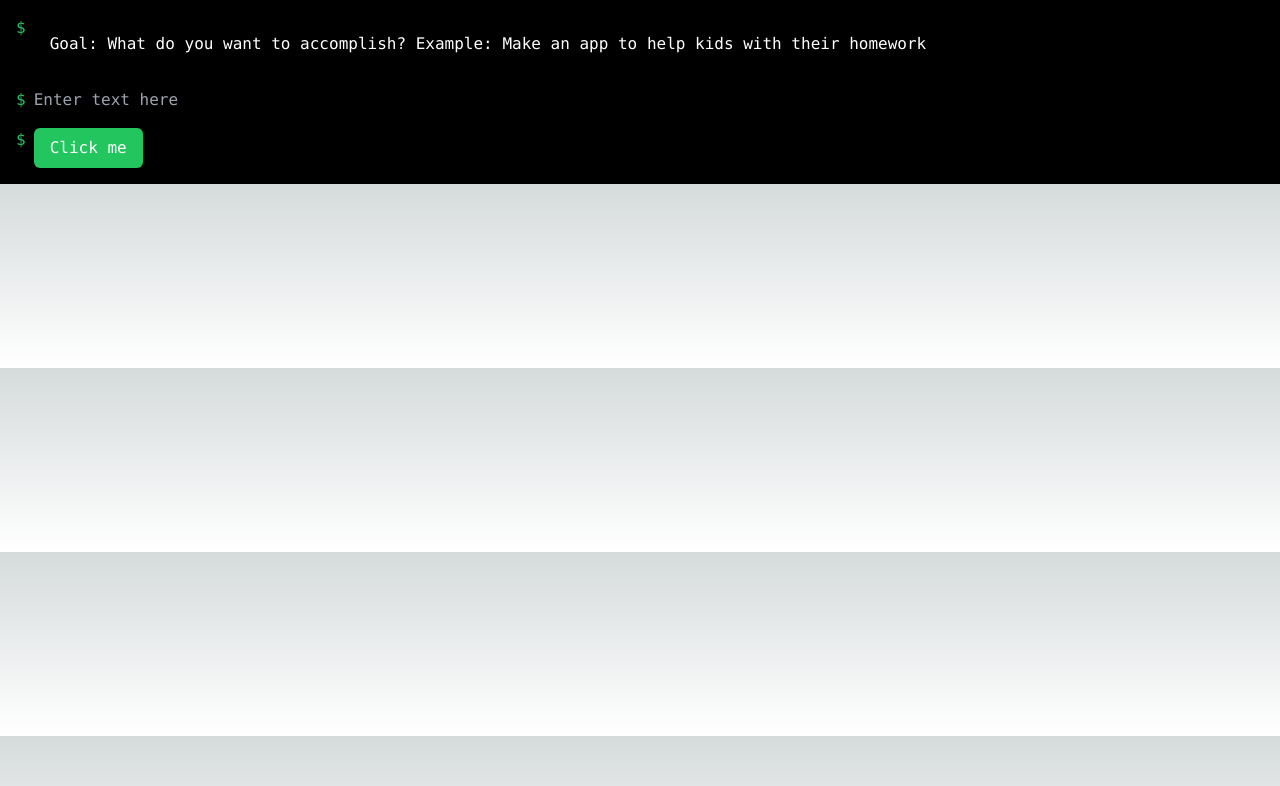
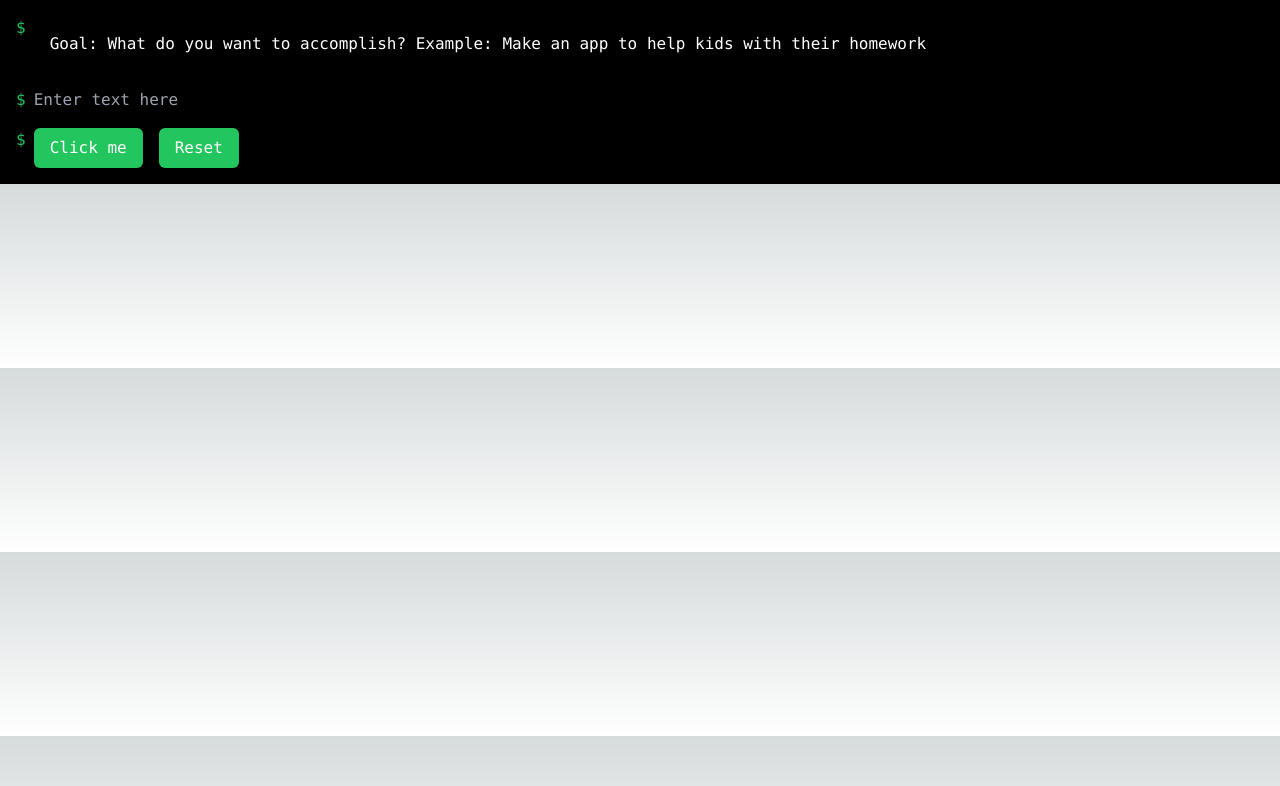
Before and after one commit to BillyLuisNeedham/ai-helper, a Next.js app: page / in a window 1280 px wide. Shown: the top 786 px of the page. Built offline with nearby package versions, Linux system fonts and the light colour scheme.

Commit message:
feat: add reset functionality

```diff
--- a/src/app/page.tsx
+++ b/src/app/page.tsx
@@ -30,6 +30,12 @@ export default function Home() {
     }
   };
 
+  const handleReset = () => {
+    promptState.reset();
+    setDisplayText(GetDisplayText(promptState.value));
+    setInputText("");
+  };
+
   return (
     <div className="p-4 bg-black text-white font-mono">
       <div className="flex">
@@ -40,6 +46,7 @@ export default function Home() {
       </div>
       <div className="flex mt-4">
         <div className="mr-2 text-green-500">$</div>
+        <div className="flex-1">
           <TextInput
             value={inputText}
             onChange={setInputText}
@@ -47,9 +54,19 @@ export default function Home() {
             placeholder="Enter text here"
           />
         </div>
+      </div>
       <div className="flex mt-4">
         <div className="mr-2 text-green-500">$</div>
+        <div className="flex-1">
+          <div className="flex">
+            <div className="mr-4">
               <Button onClick={handleButtonClick}>Click me</Button>
+            </div>
+            <div>
+              <Button onClick={handleReset}>Reset</Button>
+            </div>
+          </div>
+        </div>
       </div>
     </div>
   );
--- a/src/hooks/usePromptEngine/usePromptEngine.ts
+++ b/src/hooks/usePromptEngine/usePromptEngine.ts
@@ -8,9 +8,14 @@ export function usePromptEngine(questions: Question[]) {
     setValue(PromptEngine(value, answer));
   }
 
+  function reset() {
+    setValue(getInitialState(questions));
+  }
+
   return {
     value,
     onNewAnswer: handleChange,
+    reset
   };
 }
 
```
Also changed, not shown: 1 other file (tests, documents, lock files or other folders). Lines whose indentation alone changed are shown as unchanged.
